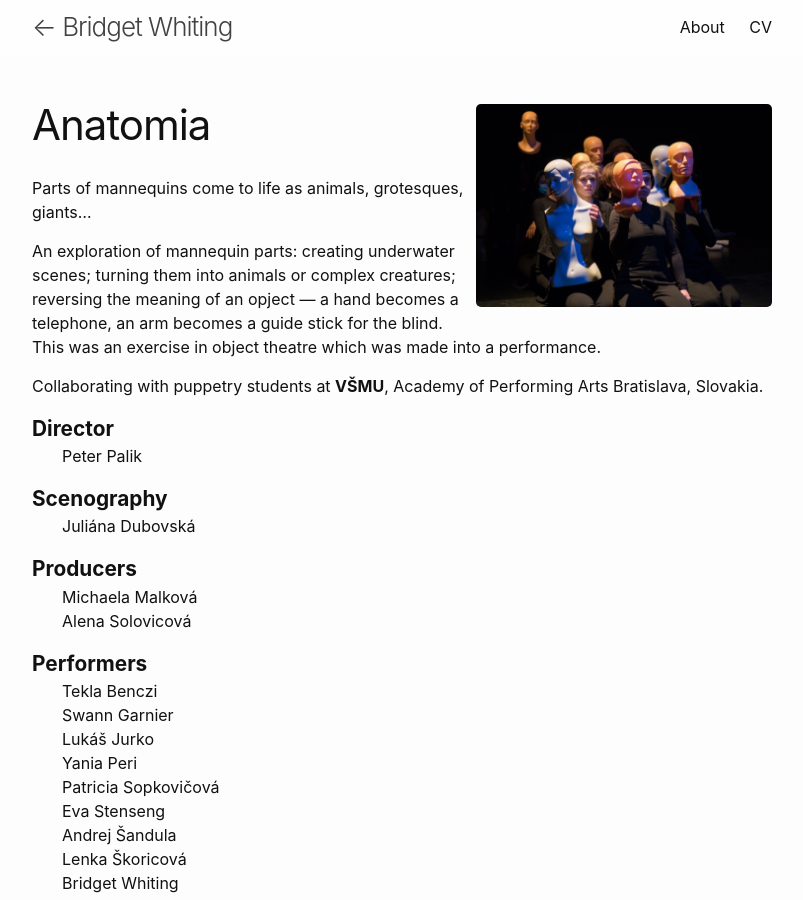
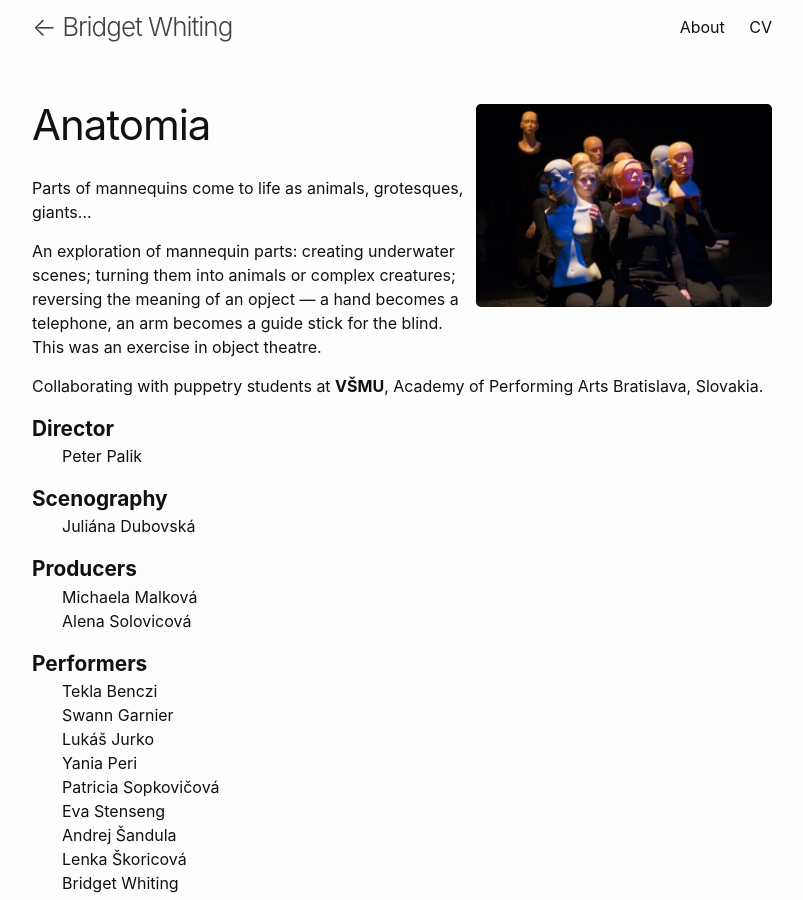
Before and after one commit to markwhiting/bridget, a Jekyll site: the page built from _projects/anatomia.markdown, in a window 1280 px wide and 900 px high. Shown: the whole window, without its empty margins (238-1041 px from the left). Built offline with Jekyll 4.4.1, drawn with Linux system fonts in a browser that asks for light colours.

Commit message:
edited text

```diff
--- a/_projects/anatomia.markdown
+++ b/_projects/anatomia.markdown
@@ -7,7 +7,7 @@
 
 Parts of mannequins come to life as animals, grotesques, giants...
 
-An exploration of mannequin parts: creating underwater scenes; turning them into animals or complex creatures; reversing the meaning of an opject — a hand becomes a telephone, an arm becomes a guide stick for the blind. This was an exercise in object theatre which was made into a performance.
+An exploration of mannequin parts: creating underwater scenes; turning them into animals or complex creatures; reversing the meaning of an opject — a hand becomes a telephone, an arm becomes a guide stick for the blind. This was an exercise in object theatre.
 
 Collaborating with puppetry students at [VŠMU](https://www.vsmu.sk/en/), Academy of Performing Arts Bratislava, Slovakia.
 
```
